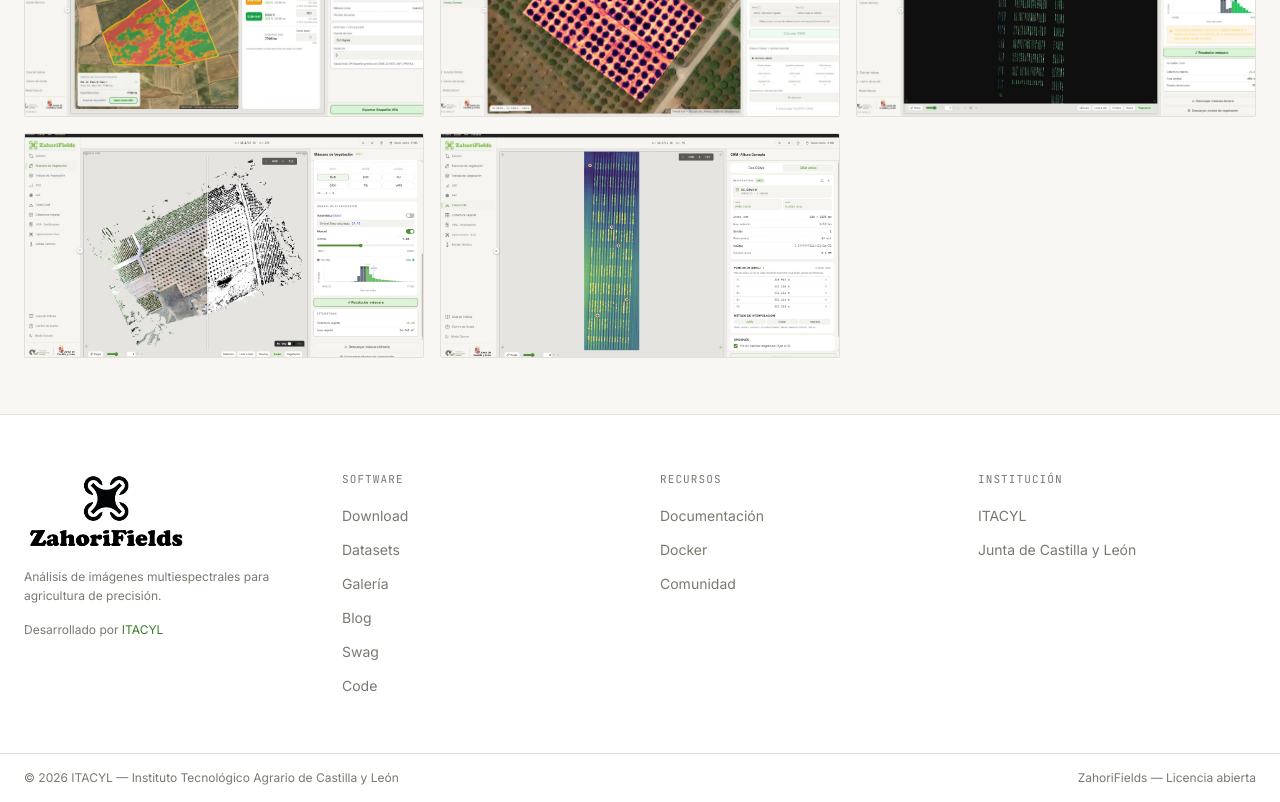
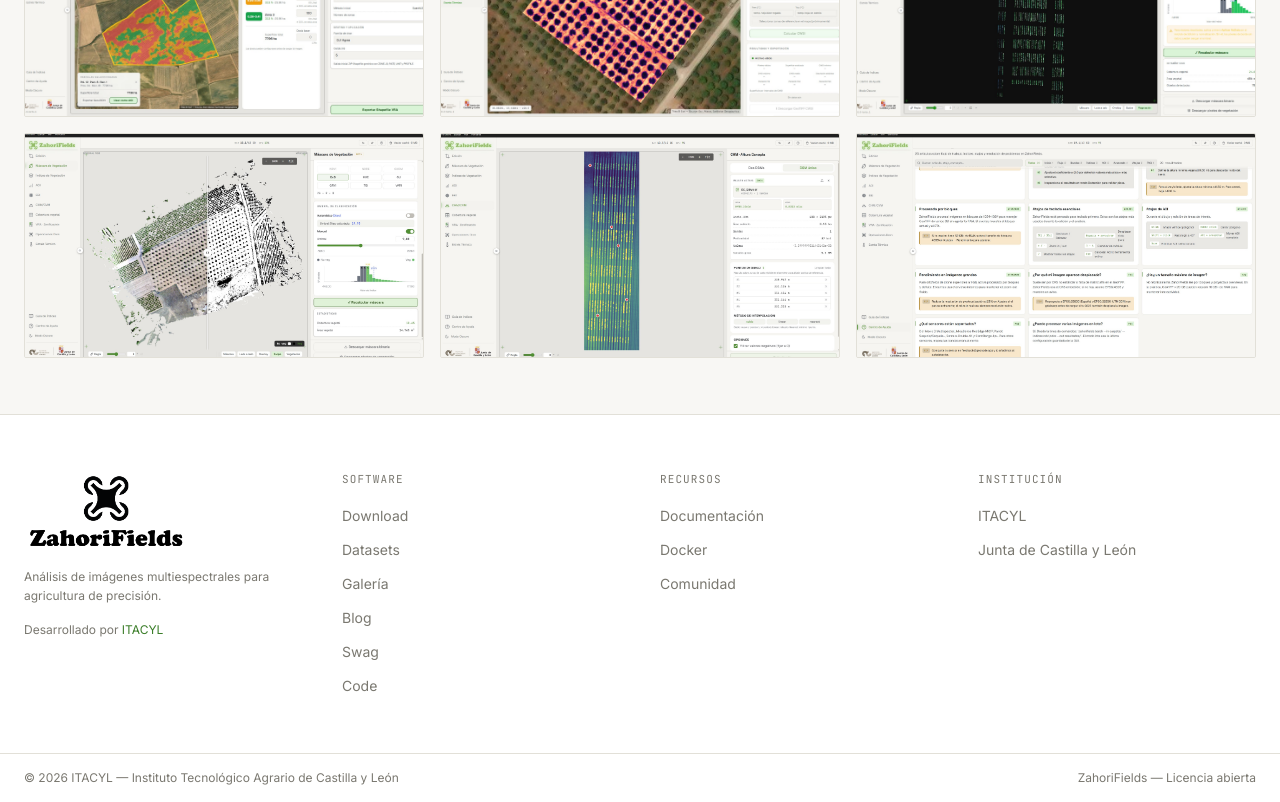
Before and after one commit to vacashot/zahorifields-web, a React (Vite) app: page /galeria in a window 1280 px wide. Shown: the part 960-1762 px from the top of the page. Built offline with nearby package versions, Linux system fonts and the light colour scheme.

Commit message:
Add centro de ayuda image to gallery

```diff
--- a/src/pages/Galeria.jsx
+++ b/src/pages/Galeria.jsx
@@ -12,7 +12,8 @@ const items = [
   { src: '/galeria/modulo_estres_termico.jpg',     type: 'image', caption: 'Módulo estrés térmico' },
   { src: '/galeria/modulo_mascara_vegetacion.jpg',  type: 'image', caption: 'Módulo máscara de vegetación' },
   { src: '/galeria/swipe_mascara_pistacho.jpg', type: 'image', caption: 'Swipe máscara · Pistacho' },
-  { src: '/galeria/chm.jpg',                   type: 'image', caption: 'CHM · Modelo de altura de copa' },
+  { src: '/galeria/chm.jpg',            type: 'image', caption: 'CHM · Modelo de altura de copa' },
+  { src: '/galeria/centro_de_ayuda.jpg', type: 'image', caption: 'Centro de ayuda' },
 ]
 
 function MediaThumb({ item, onClick }) {
```
Also changed, not shown: public/galeria/centro_de_ayuda.jpg (added).
